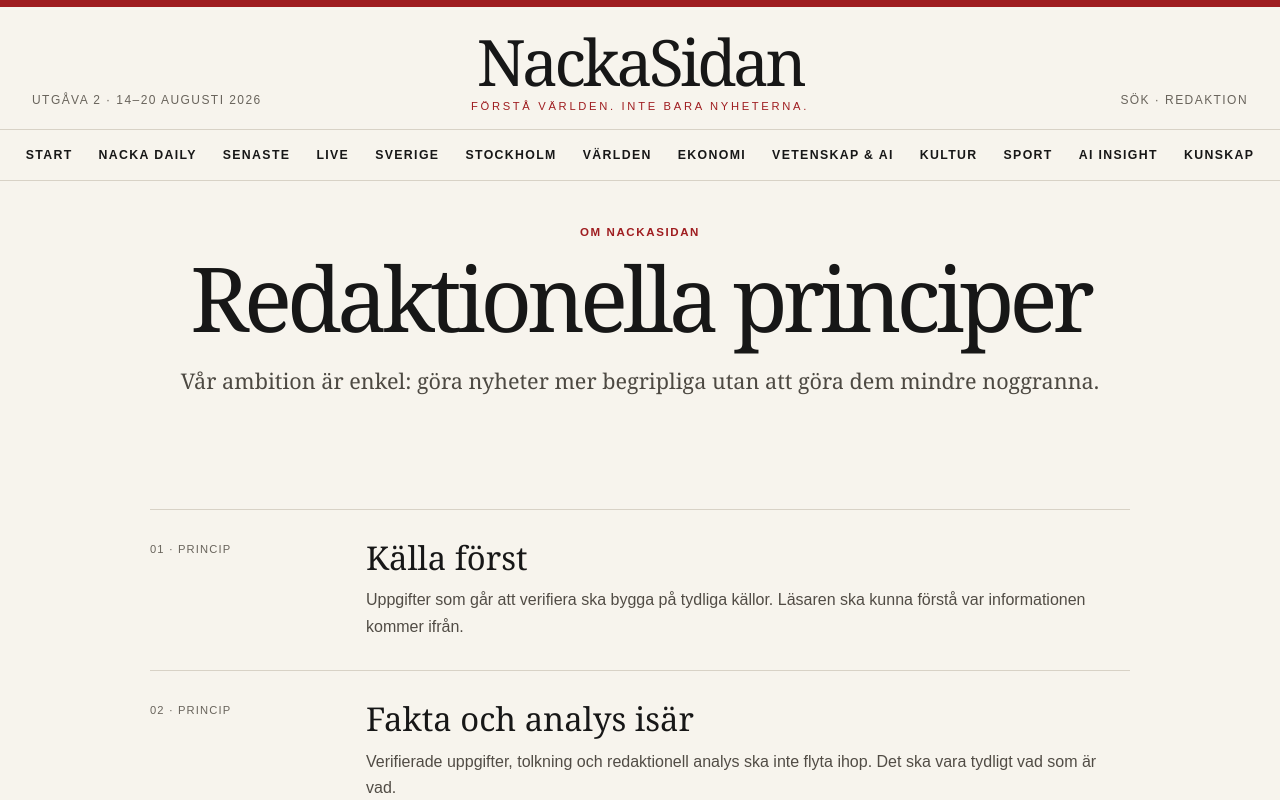
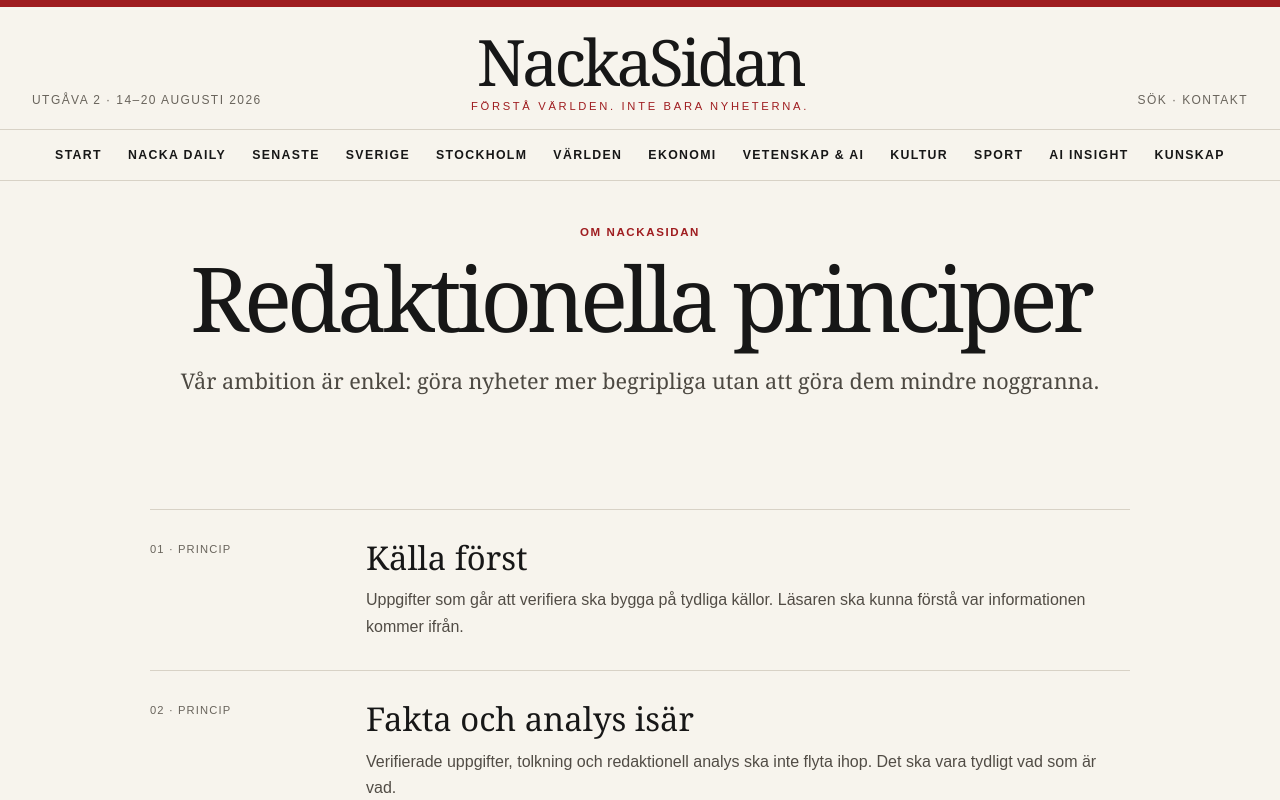
Before and after one commit to Djurgarden2019/NackaSidan-2026, a Next.js app: page /principer in a window 1280 px wide. Shown: the top 800 px of the page. Built offline with nearby package versions, Linux system fonts and the light colour scheme.

Commit message:
Main 294: separate public navigation from newsroom tools

```diff
--- a/components/Header.tsx
+++ b/components/Header.tsx
@@ -1,3 +1,3 @@
 import Link from 'next/link';
-const links=[['/','Start'],['/daily','Nacka Daily'],['/senaste','Senaste'],['/live','Live'],['/sverige','Sverige'],['/stockholm','Stockholm'],['/varlden','Världen'],['/ekonomi','Ekonomi'],['/vetenskap','Vetenskap & AI'],['/kultur','Kultur'],['/sport','Sport'],['/tema/ai','AI Insight'],['/kunskap','Kunskap']];
-export function Header(){return <><div className="topline"/><header className="site-header"><div className="shell masthead"><div className="issue">Utgåva 2 · 14–20 augusti 2026</div><Link href="/" className="brand">NackaSidan<span>Förstå världen. Inte bara nyheterna.</span></Link><div className="tools"><Link href="/sok">Sök</Link> · <Link href="/inloggning">Redaktion</Link></div></div></header><nav className="nav" aria-label="Huvudnavigation">{links.map(([href,label])=><Link key={href} href={href}>{label}</Link>)}</nav></>}
+const links=[['/','Start'],['/daily','Nacka Daily'],['/senaste','Senaste'],['/sverige','Sverige'],['/stockholm','Stockholm'],['/varlden','Världen'],['/ekonomi','Ekonomi'],['/vetenskap','Vetenskap & AI'],['/kultur','Kultur'],['/sport','Sport'],['/tema/ai','AI Insight'],['/kunskap','Kunskap']];
+export function Header(){return <><div className="topline"/><header className="site-header"><div className="shell masthead"><div className="issue">Utgåva 2 · 14–20 augusti 2026</div><Link href="/" className="brand">NackaSidan<span>Förstå världen. Inte bara nyheterna.</span></Link><div className="tools"><Link href="/sok">Sök</Link> · <Link href="/kontakt">Kontakt</Link></div></div></header><nav className="nav" aria-label="Huvudnavigation">{links.map(([href,label])=><Link key={href} href={href}>{label}</Link>)}</nav></>}
```
